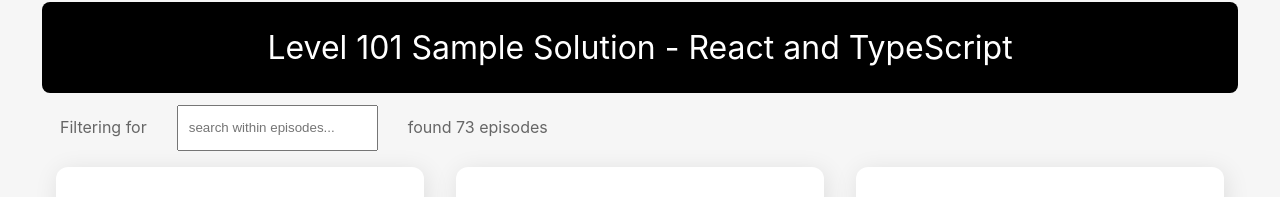
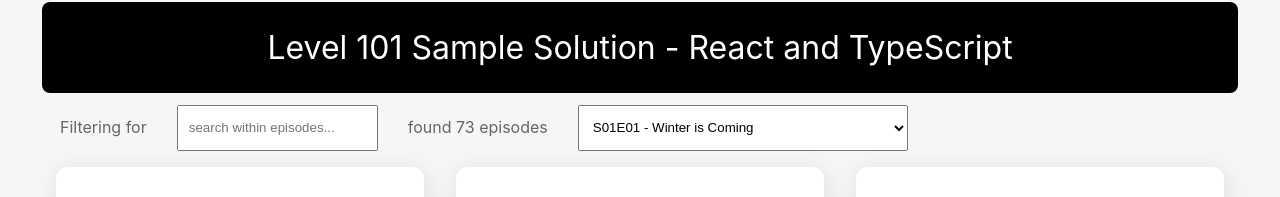
Before and after one commit to davidculemann/mark-react-proj--tv-shows-solution, a React (Create React App) app: page / in a window 1280 px wide. Shown: the top 197 px of the page. Built offline with nearby package versions, Linux system fonts and the light colour scheme.

Commit message:
adding episode selector

```diff
--- a/src/TvShows/SearchableEpisodeList.tsx
+++ b/src/TvShows/SearchableEpisodeList.tsx
@@ -1,6 +1,7 @@
 import React, { useState, useEffect } from 'react';
 import EpisodeList from './EpisodeList';
 import Episode from './EpisodeType';
+import { makeEpisodeCode } from "./EpisodeUtils";
 
 interface SearchableEpisodeListProps {
     episodes: Episode[]
@@ -35,6 +36,13 @@
         setFilteredEpisodes(matches);
     }, [query, allEpisodes]);
 
+    function handleEpisodeSelected(id: string) {
+        const foundEpisode = allEpisodes.find(episode => episode.id === Number(id));
+        if (foundEpisode) {
+            setFilteredEpisodes([foundEpisode]);
+        }
+    }
+
 
     return (
         <div>
@@ -54,6 +62,36 @@
                 <div id="filterSummary" className="control">
                     {filteredEpisodes.length}
                 </div>
+
+                {/* either show the select input OR a "show all" button */}
+                {
+                    filteredEpisodes.length > 1 ?
+
+                        <select
+                            className="control"
+                            onChange={event => handleEpisodeSelected(event.target.value)}
+                            value={filteredEpisodes.length === 1 ? filteredEpisodes[0].id : ""} >
+
+                            {
+                                //create the options within the select
+                                filteredEpisodes.map(episode =>
+                                    <option
+                                        key={episode.id}
+                                        value={episode.id}>
+                                        {makeEpisodeCode(episode) + " - " + episode.name}
+                                    </option>)
+                            }
+
+                        </select>
+
+                        :
+
+                        <button
+                            className="control"
+                            onClick={() => setFilteredEpisodes(allEpisodes)}>
+                            Show all episodes
+                        </button>
+                }
             </div>
 
             <EpisodeList episodes={filteredEpisodes} />
@@ -62,8 +100,8 @@
 }
 
 /*=============================================================================
-  ============== Pure "utility" functions - no React here ==========
-  ===========================================================================*/
+============== Pure "utility" functions - no React here ==========
+===========================================================================*/
 
 //Return the list of episodes which match the given query
 function findEpisodesMatching(query: string, episodes: Episode[]) {
```
